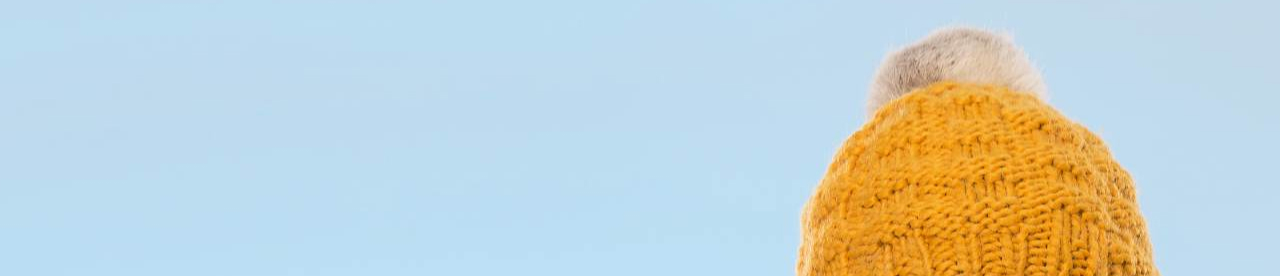
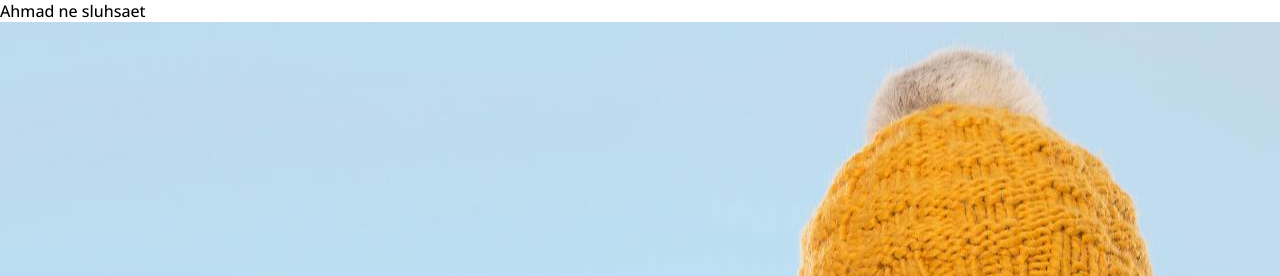
Before and after one commit to kk-developer92/portfol, a plain HTML site: page index.html in a window 1280 px wide. Shown: the top 276 px of the page. Drawn offline with nearby package versions, Linux system fonts and the light colour scheme.

Commit message:
ahmad ne slushaet

```diff
--- a/index.html
+++ b/index.html
@@ -9,6 +9,8 @@
 </head>
 
 <body>
+
+    Ahmad ne sluhsaet
 
     <section class="promo">
         <div class="container">
```
